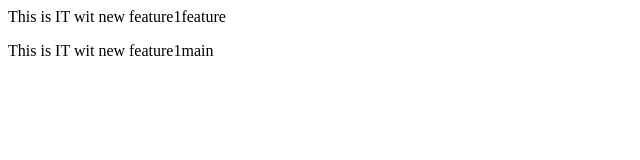
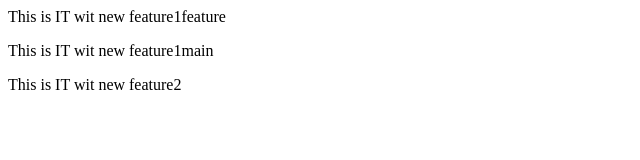
Before and after one commit to saakshisorate1/localRepo, a plain HTML site: page index.html in a window 1280 px wide. Shown: the whole page, without its empty margins (0-640 px from the left). Drawn offline with Linux system fonts and the light colour scheme.

Commit message:
add feature 2

```diff
--- a/index.html
+++ b/index.html
@@ -1,2 +1,3 @@
 <p> This is IT wit new feature1feature</p>
 <p> This is IT wit new feature1main</p>
+<p> This is IT wit new feature2</p>
```
